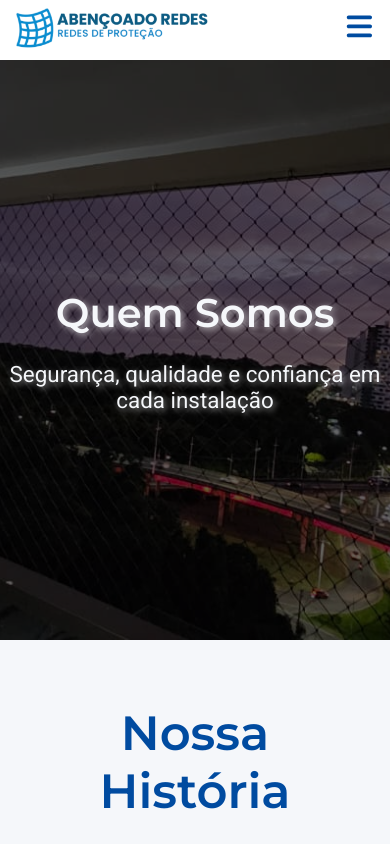
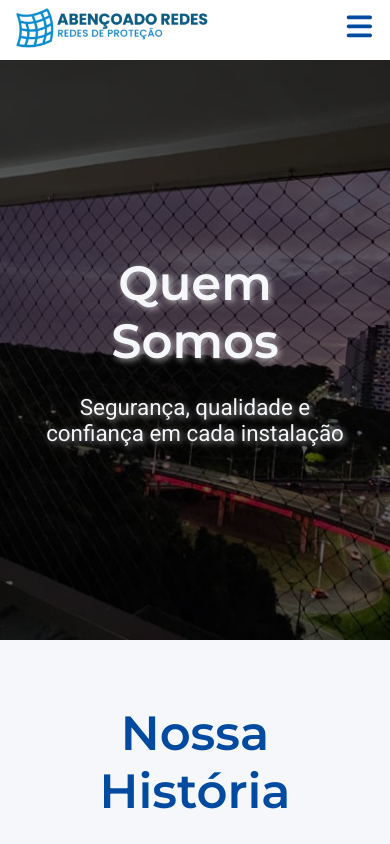
Before and after one commit to Danielcard99/ABENCOADOREDES2025, a React (Vite) app in the folder frontend/: page /about in a window 390 px wide. Shown: the top 844 px of the page. Built offline with nearby package versions, Linux system fonts and the light colour scheme.

Commit message:
style: adjusted the banner padding and delay

```diff
--- a/frontend/src/components/Banner/Banner.module.css
+++ b/frontend/src/components/Banner/Banner.module.css
@@ -22,7 +22,7 @@
   height: 100%;
   flex-direction: column;
   align-items: center;
-  padding: 0 2%;
+  padding: 4rem 2rem;
 }
 
 .banner_title {
@@ -79,10 +79,6 @@
 }
 
 @media (max-width: 768px) {
-  .banner_title {
-    font-size: 2.5rem;
-  }
-
   .banner_subtitle {
     font-size: 1.4rem;
   }
```
